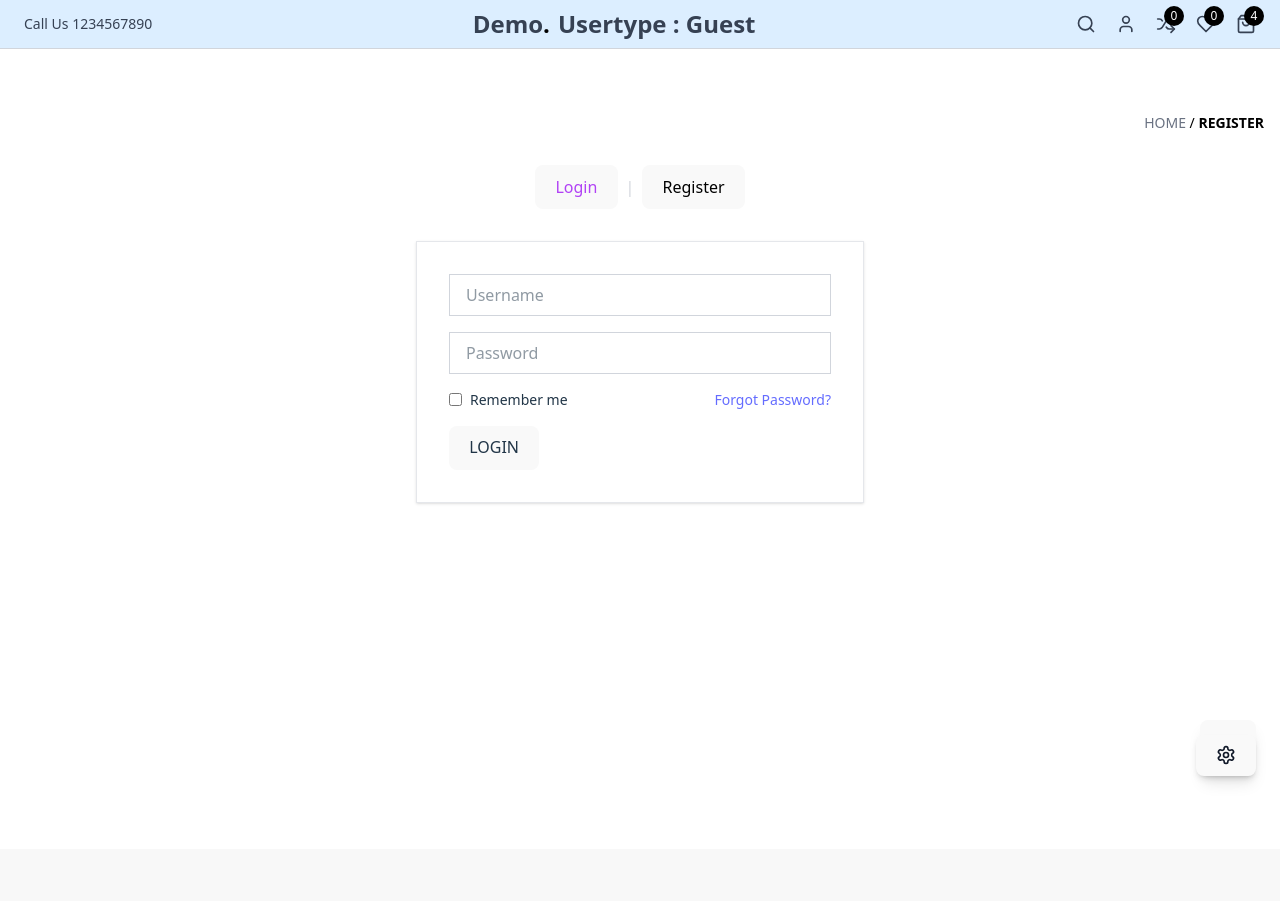
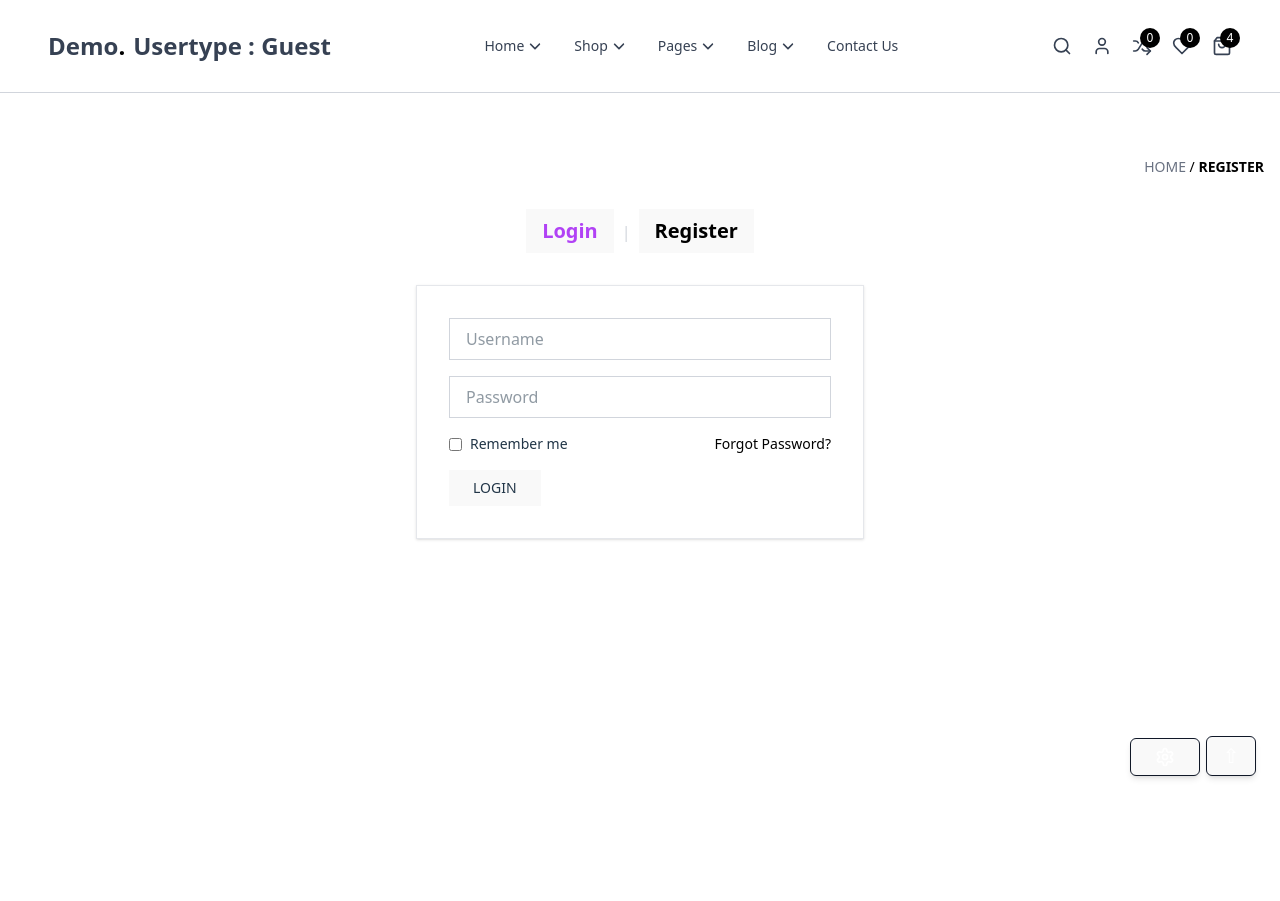
Before and after one commit to lalbhushanyadav/headlessShopify, a React (Vite) app: page /register in a window 1280 px wide. Shown: the top 901 px of the page. Built offline with nearby package versions, Linux system fonts and the light colour scheme; no server answers.

Commit message:
Updated design and theme color changing

```diff
--- a/package.json
+++ b/package.json
@@ -15,6 +15,7 @@
     "lucide-react": "^0.488.0",
     "react": "^19.0.0",
     "react-dom": "^19.0.0",
+    "react-icons": "^5.5.0",
     "react-loading-skeleton": "^3.5.0",
     "react-router-dom": "^7.5.0",
     "react-slick": "^0.30.3",
--- a/src/apps/frontend/components/navbar.jsx
+++ b/src/apps/frontend/components/navbar.jsx
@@ -1,71 +1,72 @@
 import React from "react";
 import { Link } from "react-router-dom";
+import { FaAngleDown } from "react-icons/fa6";
 
 const Navbar = () => {
   return (
-    <nav className="bg-[#dceeff] text-gray-700 text-sm flex justify-center gap-8 py-3 text-base font-medium">
+    <nav className="text-gray-700 dark:text-white flex justify-center gap-8 py-3 text-sm font-medium">
       <div className="cursor-pointer relative group">
-        Home<span className="ml-1">▼</span>
-        <div className="relative left-0 hidden bg-white text-gray-700 group-hover:block shadow-lg py-2 w-48 mt-2">
-          <Link to="/home/subitem1" className="px-4 py-2 cursor-pointer">
+      <span className="flex gap-1 items-center">Home<FaAngleDown /></span>
+        <div className="absolute z-5 left-0 hidden bg-white group-hover:flex flex-col shadow-lg py-2 w-48">
+          <Link to="/home/subitem1" className="px-4 py-2 cursor-pointer text-gray-700">
             Sub-item 1
           </Link>
-          <Link to="/home/subitem2" className="px-4 py-2 cursor-pointer">
+          <Link to="/home/subitem2" className="px-4 py-2 cursor-pointer text-gray-700">
             Sub-item 2
           </Link>
-          <Link to="/home/subitem3" className="px-4 py-2 cursor-pointer">
+          <Link to="/home/subitem3" className="px-4 py-2 cursor-pointer text-gray-700">
             Sub-item 3
           </Link>
         </div>
       </div>
 
       <div className="cursor-pointer relative group">
-        Shop<span className="ml-1">▼</span>
-        <div className="relative left-0 hidden bg-white text-gray-700 group-hover:block shadow-lg py-2 w-48 mt-2">
-          <Link to="/shop/subitem1" className="px-4 py-2 cursor-pointer">
+      <span className="flex gap-1 items-center">Shop<FaAngleDown /></span>
+        <div className="absolute z-5 left-0 hidden bg-white group-hover:flex flex-col shadow-lg py-2 w-48">
+          <Link to="/shop/subitem1" className="px-4 py-2 cursor-pointer text-gray-700">
             Sub-item 1
           </Link>
-          <Link to="/shop/subitem2" className="px-4 py-2 cursor-pointer">
+          <Link to="/shop/subitem2" className="px-4 py-2 cursor-pointer text-gray-700">
             Sub-item 2
           </Link>
-          <Link to="/shop/subitem3" className="px-4 py-2 cursor-pointer">
+          <Link to="/shop/subitem3" className="px-4 py-2 cursor-pointer text-gray-700">
             Sub-item 3
           </Link>
         </div>
       </div>
 
       <div className="cursor-pointer relative group">
-        Pages<span className="ml-1">▼</span>
-        <div className="relative left-0 hidden bg-white text-gray-700 group-hover:block shadow-lg py-2 w-48 mt-2">
-          <Link to="/pages/subitem1" className="px-4 py-2 cursor-pointer">
+        <span className="flex gap-1 items-center">Pages<FaAngleDown /></span>
+        <div className="absolute z-5 left-0 hidden bg-white group-hover:flex flex-col shadow-lg py-2 w-48">
+          <Link to="/pages/subitem1" className="px-4 py-2 cursor-pointer text-gray-700">
             Sub-item 1
           </Link>
-          <Link to="/pages/subitem2" className="px-4 py-2 cursor-pointer">
+          <Link to="/pages/subitem2" className="px-4 py-2 cursor-pointer text-gray-700">
             Sub-item 2
           </Link>
-          <Link to="/pages/subitem3" className="px-4 py-2 cursor-pointer">
+          <Link to="/pages/subitem3" className="px-4 py-2 cursor-pointer text-gray-700">
             Sub-item 3
           </Link>
         </div>
       </div>
 
       <div className="cursor-pointer relative group">
-        Blog<span className="ml-1">▼</span>
-        <div className="relative left-0 hidden bg-white text-gray-700 group-hover:block shadow-lg py-2 w-48 mt-2">
-          <Link to="/blog/subitem1" className="px-4 py-2 cursor-pointer">
+      <span className="flex gap-1 items-center">Blog<FaAngleDown /></span>
+        <div className="absolute z-5 left-0 hidden bg-white group-hover:flex flex-col shadow-lg py-2 w-48">
+          <Link to="/blog/subitem1" className="px-4 py-2 cursor-pointer text-gray-700">
             Sub-item 1
           </Link>
-          <Link to="/blog/subitem2" className="px-4 py-2 cursor-pointer">
+          <Link to="/blog/subitem2" className="px-4 py-2 cursor-pointer text-gray-700">
             Sub-item 2
           </Link>
-          <Link to="/blog/subitem3" className="px-4 py-2 cursor-pointer">
+          <Link to="/blog/subitem3" className="px-4 py-2 cursor-pointer text-gray-700">
             Sub-item 3
           </Link>
         </div>
       </div>
 
       <div className="cursor-pointer relative group">
-        <Link to="/contact" className="px-4 py-2 cursor-pointer">
+        <Link to="/contact" className="cursor-pointer text-gray-700 dark:text-white">
           Contact Us
         </Link>
       </div>
--- a/src/apps/frontend/pages/Home.jsx
+++ b/src/apps/frontend/pages/Home.jsx
@@ -88,7 +88,7 @@ export default function Home() {
 
   return (
     <div>
-      <div className="flex justify-center gap-4 my-4">
+      <div className="flex justify-center gap-4 py-4">
         <button
           className="bg-blue-600 text-white px-4 py-2 rounded"
           onClick={() => handleLogin("frontend")}
@@ -115,9 +115,8 @@ export default function Home() {
         </button>
       </div>
 
-      <Navbar />
       {/* Carousal  */}
-      <div className="w-full max-w-7xl mx-auto relative">
+      <div className="w-full mx-auto relative">
         {carousalLoading.isLoading ? (
           <SkeletonLoader
             type="homepagecarousel"
--- a/src/features/theme/ThemeSwitcher.jsx
+++ b/src/features/theme/ThemeSwitcher.jsx
@@ -1,6 +1,7 @@
 import { useState } from "react";
 import { useTheme } from "../../features/theme/context/ThemeContext";
 import { Settings, Sun, Moon } from "lucide-react";
+import Button from "../../shared/components/Button";
 
 const ThemeSwitcher = () => {
   const [showOptions, setShowOptions] = useState(false);
@@ -14,7 +15,7 @@ const ThemeSwitcher = () => {
   };
 
   return (
-    <div className="fixed bottom-6 right-6 z-50">
+    <div className="fixed bottom-6 right-20 z-50">
       <div className="relative">
         {showOptions && (
           <div className="absolute bottom-14 right-0 bg-white dark:bg-gray-800 p-2 rounded-xl shadow-lg flex space-x-2">
@@ -34,13 +35,13 @@ const ThemeSwitcher = () => {
             </button>
           </div>
         )}
-        <button
+        {/* <button
           onClick={() => setShowOptions(!showOptions)}
           className="p-3 bg-gray-200 dark:bg-gray-700 text-gray-900 dark:text-white rounded-full shadow-md hover:scale-110 transition-transform"
           title="Theme Settings"
         >
-          <Settings className="w-5 h-5" />
-        </button>
+        </button> */}
+        <Button onClick={() => setShowOptions(!showOptions)} title="Theme Settings" className="p-3 px-2 rounded-full hover:scale-110"><Settings className="w-5 h-5" /></Button>
       </div>
     </div>
   );
--- a/src/main.css
+++ b/src/main.css
@@ -2,63 +2,19 @@
 @import "swiper/css/navigation";
 @import "swiper/css/pagination";
 @import "tailwindcss";
+@custom-variant dark (&:where(.dark, .dark *));
 
 :root {
   font-family: system-ui, Avenir, Helvetica, Arial, sans-serif;
   line-height: 1.5;
   font-weight: 400;
-
-  color-scheme: light dark;
-  color: rgba(255, 255, 255, 0.87);
-  background-color: #242424;
-
-  font-synthesis: none;
-  text-rendering: optimizeLegibility;
-  -webkit-font-smoothing: antialiased;
-  -moz-osx-font-smoothing: grayscale;
 }
-
-a {
-  font-weight: 500;
-  color: #646cff;
-  text-decoration: inherit;
+body{
+  background-color: #dceeff;
 }
-a:hover {
-  color: #535bf2;
+.dark:root{
+  --swiper-pagination-bullet-inactive-color: #fff;
 }
-
-body {
-  margin: 0;
-  display: flex;
-  place-items: center;
-  min-width: 320px;
-  min-height: 100vh;
-}
-
-h1 {
-  font-size: 3.2em;
-  line-height: 1.1;
-}
-
-button {
-  border-radius: 8px;
-  border: 1px solid transparent;
-  padding: 0.6em 1.2em;
-  font-size: 1em;
-  font-weight: 500;
-  font-family: inherit;
-  background-color: #1a1a1a;
-  cursor: pointer;
-  transition: border-color 0.25s;
-}
-button:hover {
-  border-color: #646cff;
-}
-button:focus,
-button:focus-visible {
-  outline: 4px auto -webkit-focus-ring-color;
-}
-
 @media (prefers-color-scheme: light) {
   :root {
     color: #213547;
@@ -71,26 +27,3 @@ button:focus-visible {
     background-color: #f9f9f9;
   }
 }
-
-.swiper {
-	width: 100%;
-	height: 100%;
-}
-
-.swiper-slide {
-	text-align: center;
-	font-size: 18px;
-	background: #fff;
-
-	/* Center slide text vertically */
-	display: flex;
-	justify-content: center;
-	align-items: center;
-}
-
-.swiper-slide img {
-	display: block;
-	width: 100%;
-	height: 100%;
-	object-fit: cover;
-}
--- a/src/shared/Layouts/Backend/Header.jsx
+++ b/src/shared/Layouts/Backend/Header.jsx
@@ -2,7 +2,7 @@ import React from "react";
 
 function BackendHeader() {
   return (
-    <div className="bg-[#dceeff] text-gray-700 text-sm relative">
+    <div className="text-gray-700 text-sm relative">
       BackendHeader
     </div>
   );
--- a/src/shared/Layouts/Frontend/Footer.jsx
+++ b/src/shared/Layouts/Frontend/Footer.jsx
@@ -1,11 +1,12 @@
+import Button from "../../components/Button";
 export default function FrontendFooter() {
   return (
-    <footer className="bg-[#f8f8f8] text-gray-700 text-sm px-6 py-12">
+    <footer className="bg-white dark:bg-black text-gray-700 dark:text-gray-200 text-sm px-6 py-12">
       <div className="max-w-7xl mx-auto grid grid-cols-1 sm:grid-cols-2 md:grid-cols-5 gap-10">
         {/* Logo & Copyright */}
         <div>
-          <h1 className="text-2xl font-bold text-black mb-3">
-            Demo<span className="text-black">.</span>
+          <h1 className="text-2xl font-bold text-black dark:text-white mb-3">
+            Demo<span className="text-black dark:text-white">.</span>
           </h1>
           <p className="text-sm">
             © 2025 Demo.
@@ -58,17 +59,15 @@ export default function FrontendFooter() {
             placeholder="Enter your email address..."
             className="w-full px-3 py-2 text-sm border-b border-gray-300 bg-transparent focus:outline-none"
           />
-          <button className="mt-4 underline text-black font-medium hover:text-gray-800">
+          <button className="mt-4 underline text-black dark:text-white font-medium hover:text-gray-800 dark:hover:text-gray-200 cursor-pointer transition duration-300 ease-in-out">
             SUBSCRIBE
           </button>
         </div>
       </div>
 
       {/* Scroll to top button */}
-      <div className="fixed bottom-6 right-6">
-        <button className="bg-[#a855f7] text-white w-14 h-14 rounded-full flex items-center justify-center shadow-lg hover:bg-purple-700 transition">
-          <span className="text-xl">⇧</span>
-        </button>
+      <div className="fixed bottom-6 right-6 z-9 cursor-pointer">
+        <Button className="w-10 h-10 rounded-circle flex items-center justify-center p-0"><span className="text-xl">⇧</span></Button>
       </div>
     </footer>
   );
--- a/src/shared/Layouts/Frontend/Header.jsx
+++ b/src/shared/Layouts/Frontend/Header.jsx
@@ -1,10 +1,11 @@
 import { useState } from "react";
 import { Search, User, Shuffle, Heart, ShoppingBag } from "lucide-react";
 import { useAuth } from "../../../features/auth/context/AuthContext";
+import Navbar from "../../../apps/frontend/components/navbar";
 
 import { Link } from "react-router-dom";
 
-export default function Navbar() {
+export default function Header() {
   const [showSearch, setShowSearch] = useState(false);
   const [showProfile, setShowProfile] = useState(false);
   const {
@@ -12,13 +13,9 @@ export default function Navbar() {
   } = useAuth();
 
   return (
-    <div className="bg-[#dceeff] text-gray-700 text-sm relative">
+    <div className="bg-white dark:bg-black text-gray-700 dark:text-white text-sm relative">
       {/* Top bar */}
-      <div className="flex items-center justify-between px-6 py-2 border-b border-gray-300">
-        <div className="flex items-center gap-4">
-          <span>Call Us 1234567890</span>
-        </div>
-
+      <div className="flex items-center justify-between px-6 md:px-8 lg:px-12 py-2 md:py-4 lg:py-6 border-b border-gray-300">
         <div className="text-2xl font-bold">
           Demo<span className="text-black">.</span>
           {isUserType && (
@@ -26,6 +23,8 @@ export default function Navbar() {
           )}
         </div>
 
+
+        <Navbar />
         <div className="flex items-center gap-5 relative">
           {/* Search Icon */}
           <Search
--- /dev/null
+++ b/src/shared/components/Button.jsx
@@ -0,0 +1,9 @@
+import React from "react";
+
+const Button = ({onClick, children, title="", className = "", ...props}) => {
+   return (
+        <button onClick={onClick} title={title} className={`px-6 py-2 rounded-md bg-gray-900 dark:bg-white text-white dark:text-black border border-gray-900 hover:text-black dark:border-white hover:bg-white dark:hover:text-white dark:hover:bg-gray-900 transition duration-300 ease-in-out shadow-md ${className}`}>
+            {children}
+        </button>
+   )}
+export default Button;
--- a/src/shared/components/SkeletonLoader.jsx
+++ b/src/shared/components/SkeletonLoader.jsx
@@ -9,7 +9,7 @@ const SkeletonLoader = ({ type = "carousel", count = 1 }) => {
       skeletons.push(
         <div
           key={i}
-          className="w-full h-[500px] rounded-lg overflow-hidden shadow bg-white flex flex-col md:flex-row items-center justify-between bg-blue-100 px-6 md:px-20 py-10 min-h-[400px]"
+          className="w-full rounded-lg overflow-hidden shadow bg-white flex flex-col md:flex-row items-center justify-between bg-blue-100 px-6 md:px-20 py-10 min-h-[400px]"
         >
           {/* Text */}
           <div className="w-full md:w-1/2 text-center md:text-left max-w-xl">
@@ -26,7 +26,7 @@ const SkeletonLoader = ({ type = "carousel", count = 1 }) => {
           </div>
 
           {/* Image */}
-          <div className="w-full md:w-1/2 flex flex-col md:flex-row items-center justify-center gap-4 mt-10 md:mt-0">
+          <div className="w-full md:w-1/2 min-h-[600px] flex flex-col md:flex-row items-center justify-center gap-4 mt-10 md:mt-0">
             <Skeleton height={208} width={208} className="rounded-xl" />
           </div>
         </div>
```
Also changed, not shown: src/shared/components/Carousal.jsx (+10 -8 lines).
